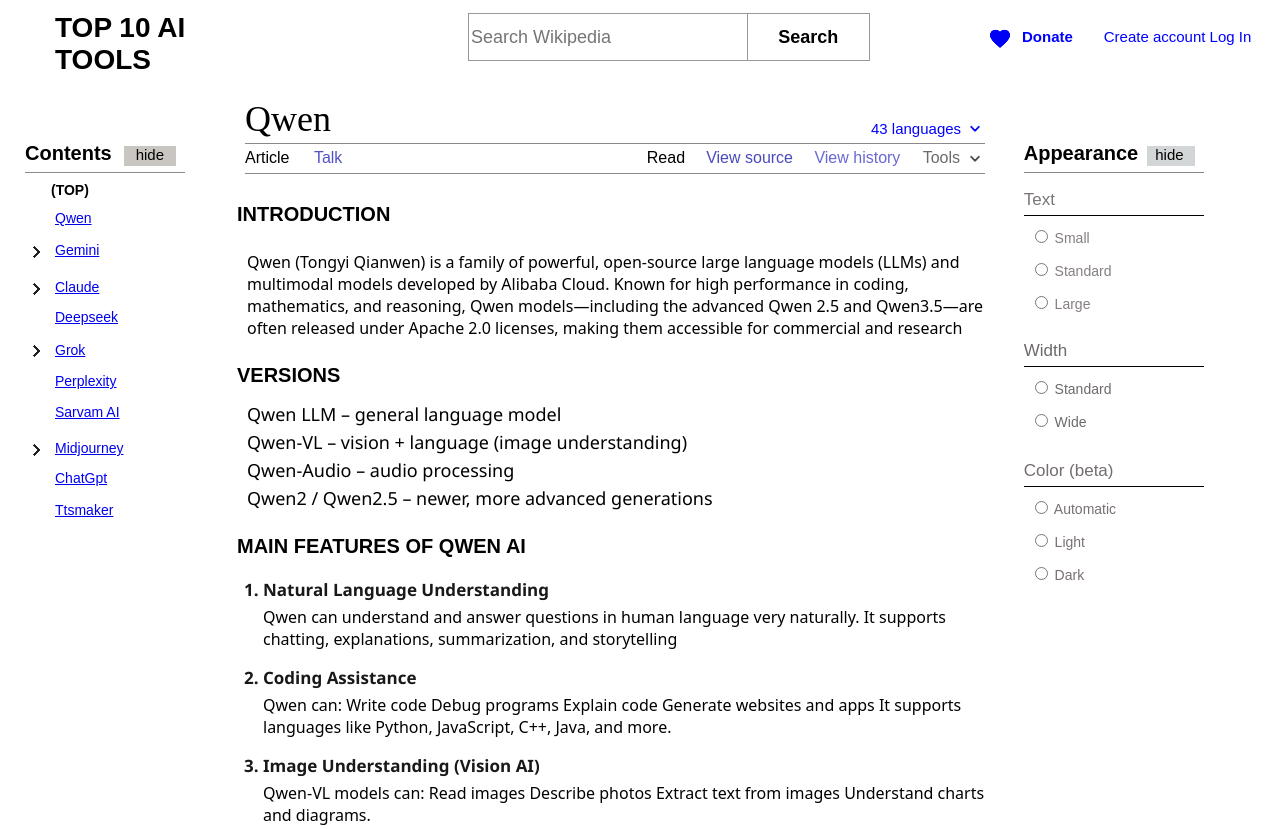
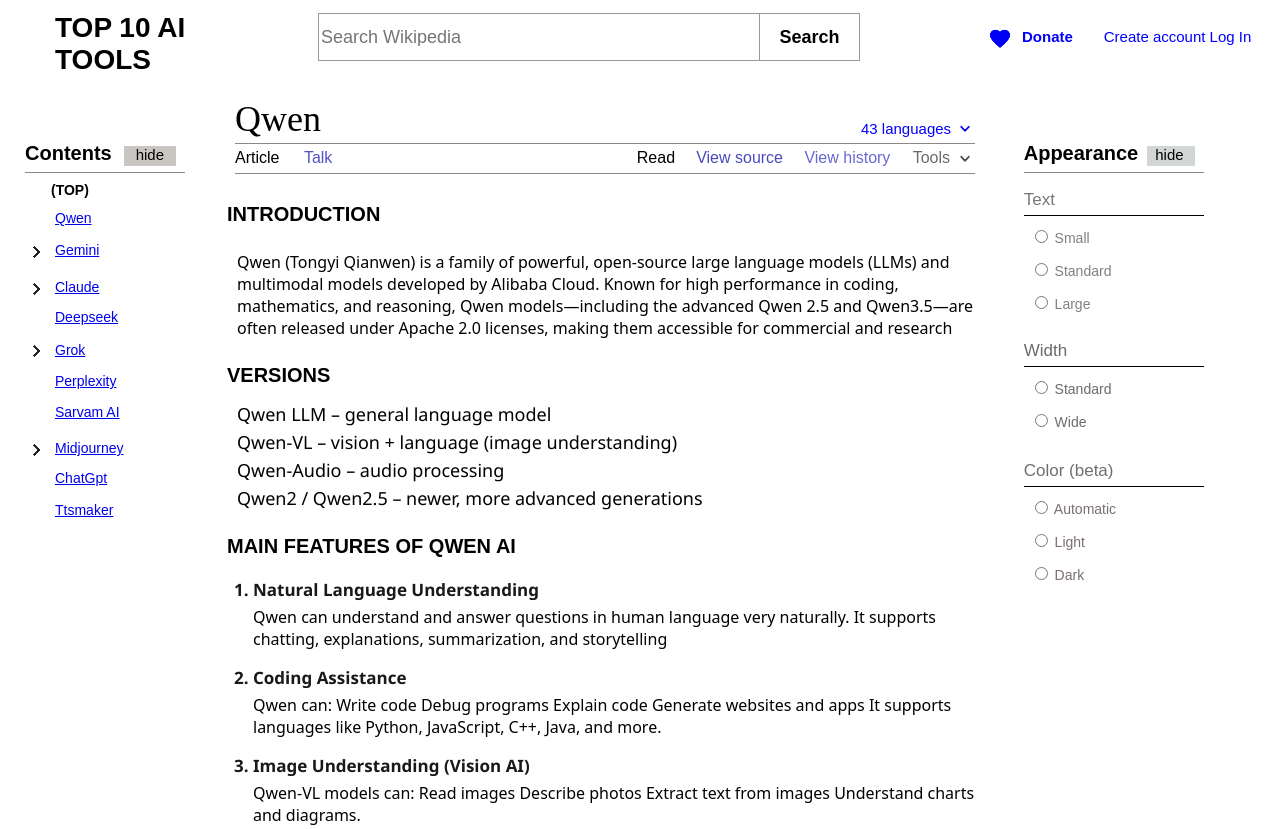
Before and after one commit to pariharsaurabh015-coder/aitoolsinfo, a plain HTML site: page index.html in a window 1280 px wide. Shown: the top 829 px of the page. Drawn offline with Linux system fonts and the light colour scheme.

Commit message:
Update third.css

```diff
--- a/third.css
+++ b/third.css
@@ -2,16 +2,16 @@
 .search-box{
     display: flex;
     align-items: center;
-    width: 400px;
+    width: 500px;
     height: 10px;
     border: 1px solid #999;
     background:white;
-    margin-left: 260px;
+    margin-left: 110px;
     margin-top: 5px;
 
 }
 .search-box{
-    flex:2;
+    width:540px;
     color: #555;
     height: 46px;
     font-size: 20px;
@@ -26,7 +26,7 @@
     background-color: white
 }
 .search-box button{
-    flex:0.4;
+    flex:0.2;
     height: 46px;
     border: none;
     border-left: 1px solid #999;
```
